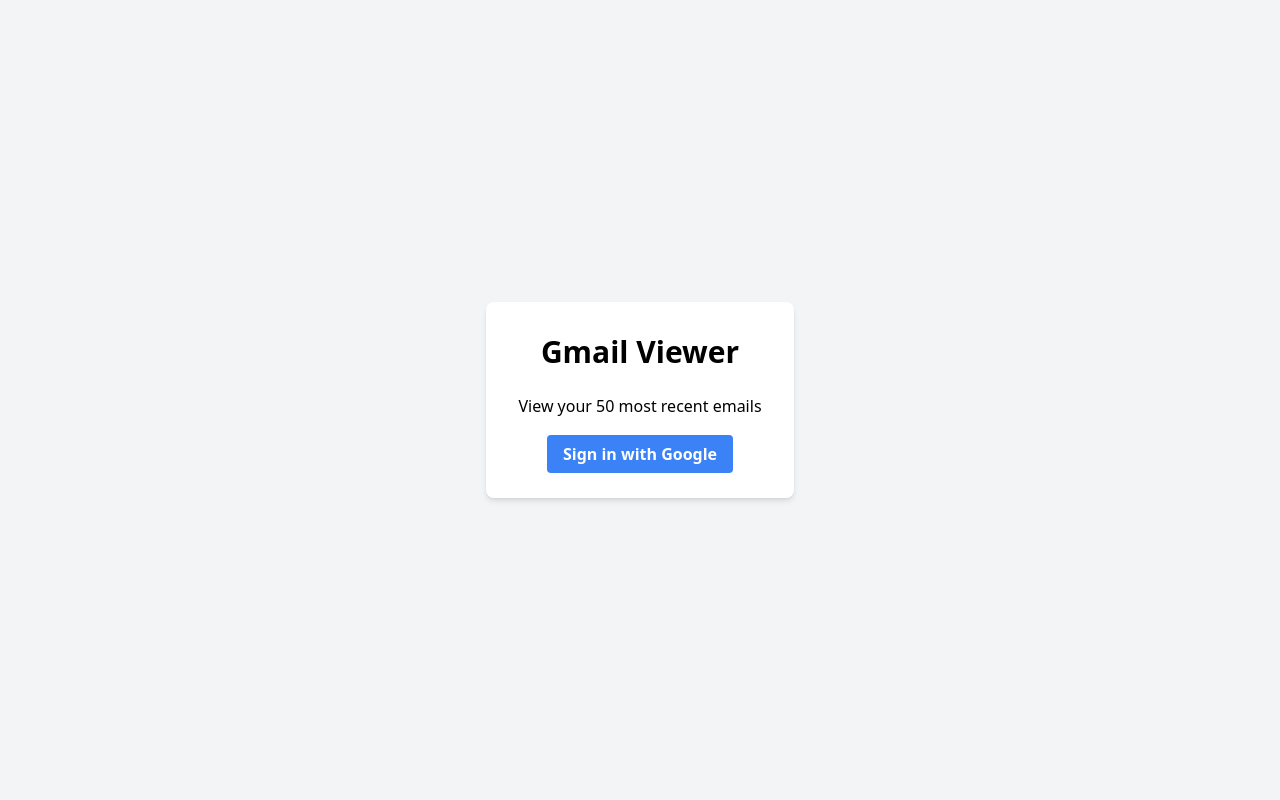
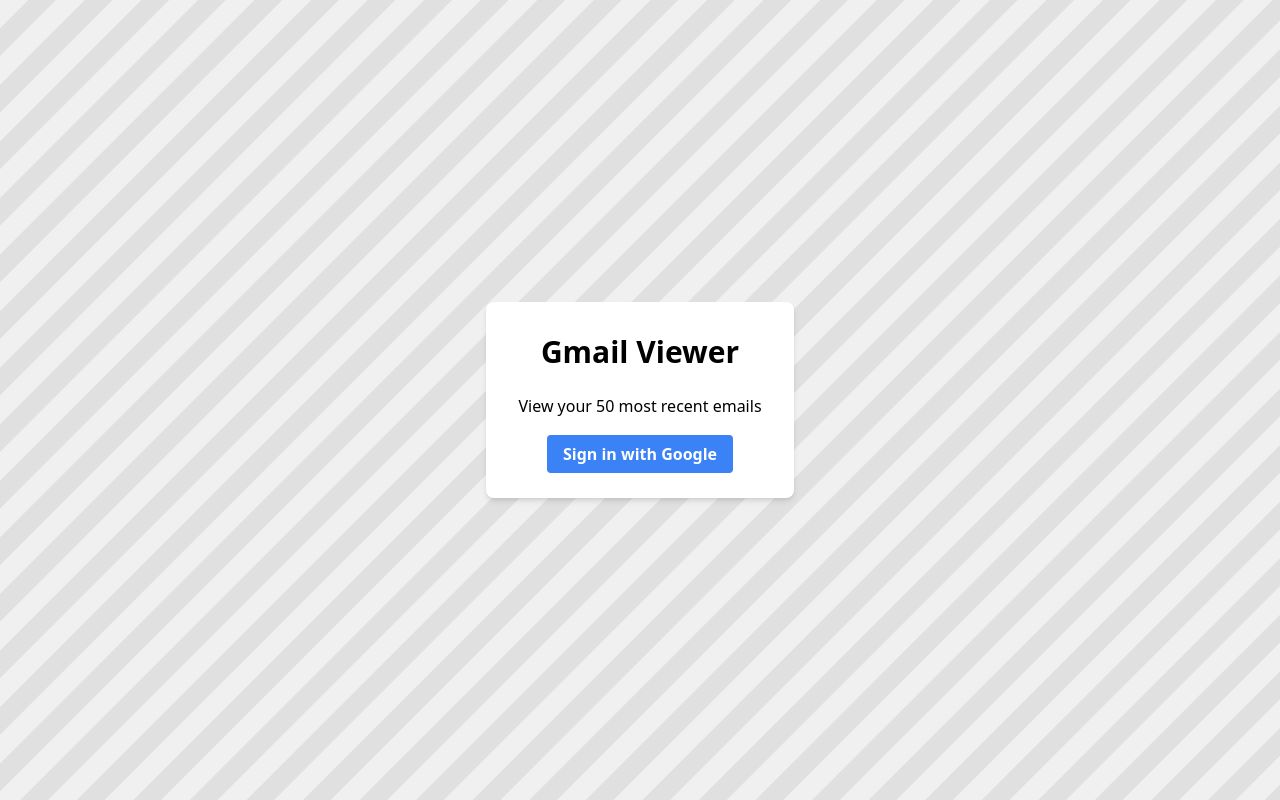
Before and after one commit to zachbush96/Tinder_Email_Manager, a Flask app: page / in a window 1280 px wide. Run offline with Flask 3, Linux system fonts and the light colour scheme.

Commit message:
Update index.html

```diff
--- a/templates/index.html
+++ b/templates/index.html
@@ -6,6 +6,25 @@
     <title>Gmail Viewer</title>
     <link href="https://cdn.jsdelivr.net/npm/tailwindcss@2.2.19/dist/tailwind.min.css" rel="stylesheet">
     <link rel="stylesheet" href="{{ url_for('static', filename='css/styles.css') }}">
+    <style>
+        /* Background Gradient from the First Document */
+        body {
+            display: flex;
+            justify-content: center;
+            align-items: center;
+            height: 100vh;
+            margin: 0;
+            background: linear-gradient(135deg,
+                                #f0f0f0 25%,
+                                #e0e0e0 25%,
+                                #e0e0e0 50%,
+                                #f0f0f0 50%,
+                                #f0f0f0 75%,
+                                #e0e0e0 75%,
+                                #e0e0e0 100%);
+            background-size: 56.57px 56.57px; /* Adjust the size to match the angle */
+        }
+    </style>
 </head>
 <body class="bg-gray-100 min-h-screen flex items-center justify-center">
     <div class="bg-white p-8 rounded-lg shadow-md text-center">
```
